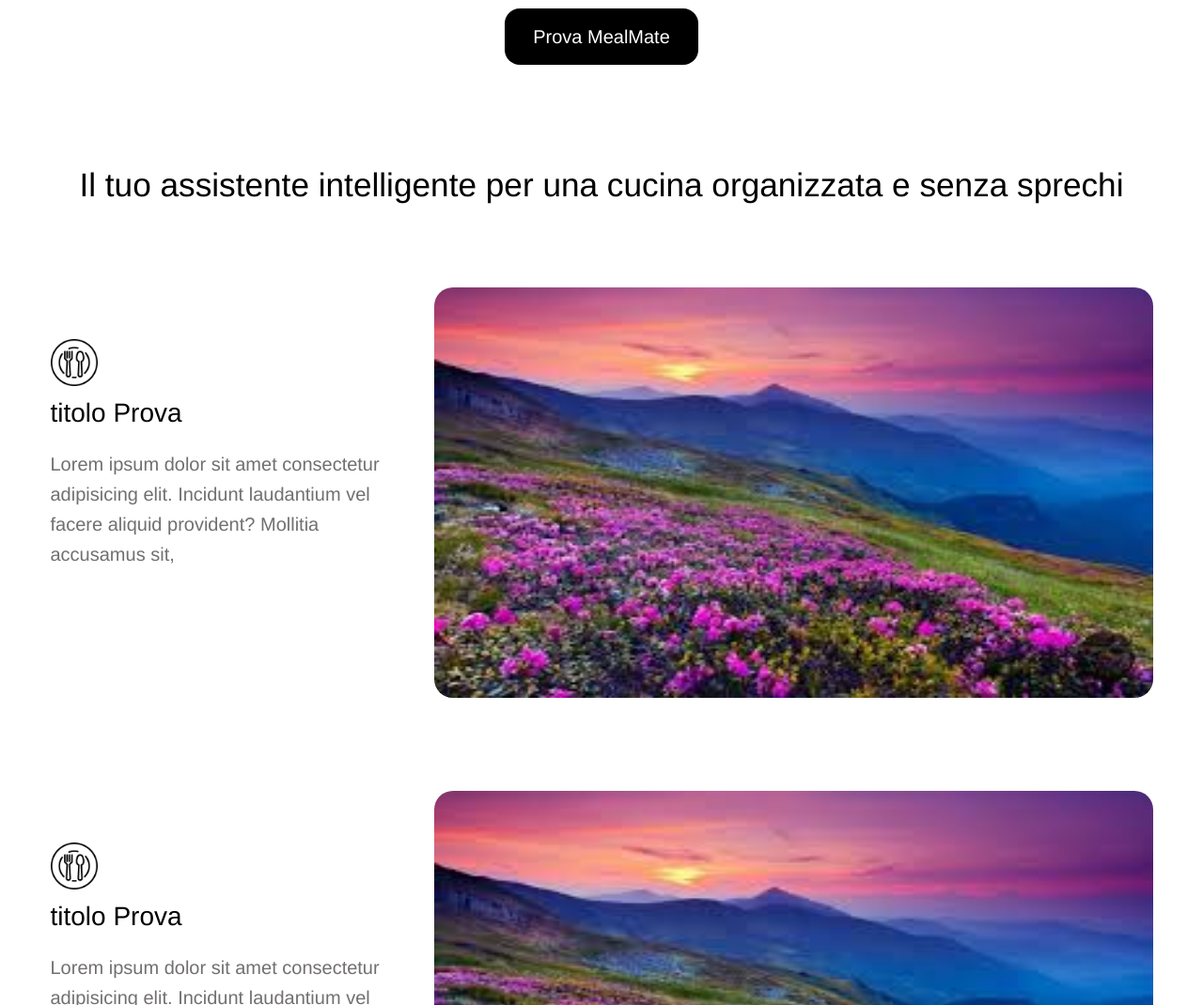
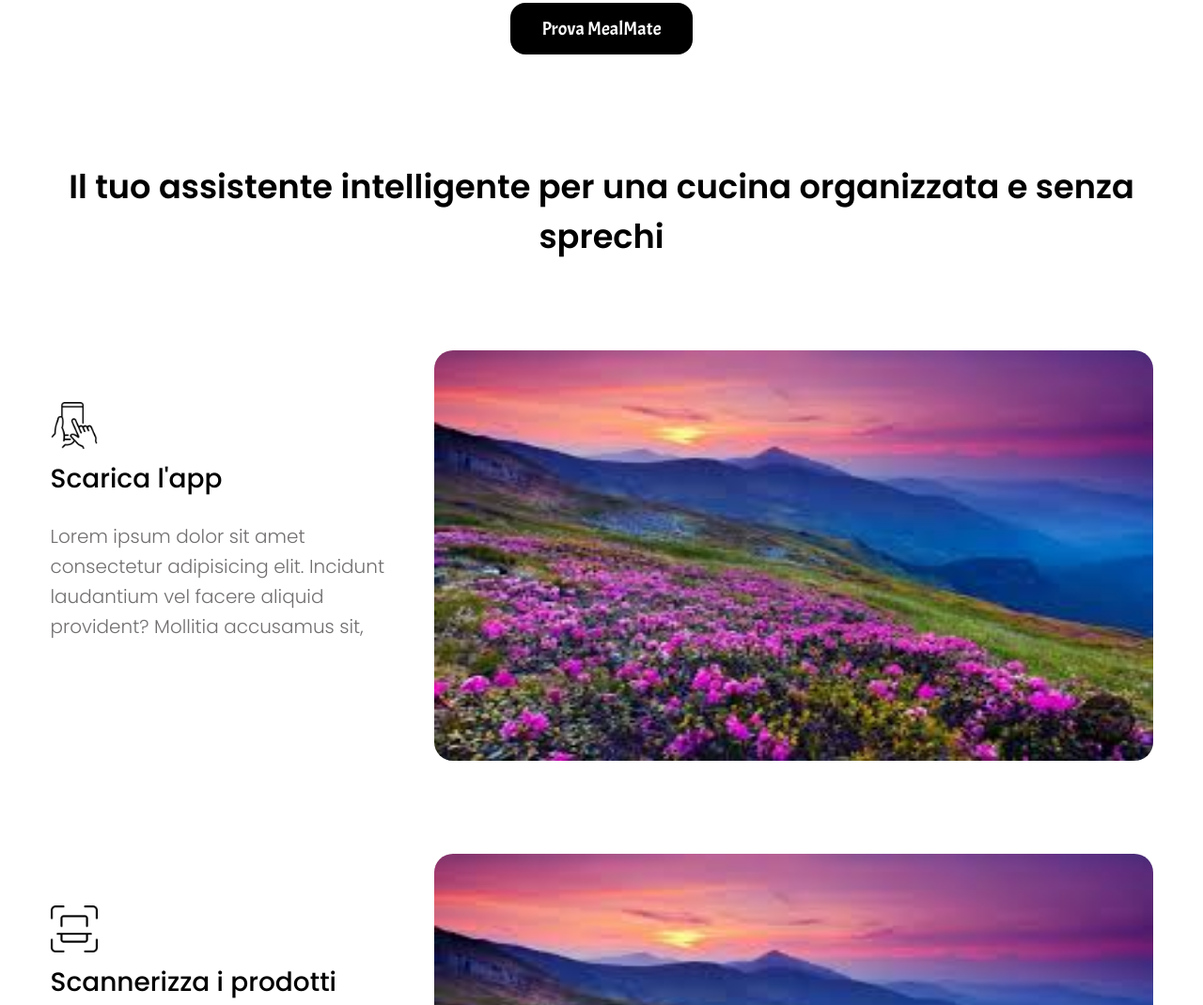
Before and after one commit to Nikola-ra/MealMate, a plain HTML site: page site/index.html in a window 1280 px wide. Shown: the part 647-1717 px from the top of the page at 94% size. Drawn offline with Linux system fonts and the light colour scheme.

Commit message:
megagasata nel puzzong, colori sgasanti

```diff
--- /dev/null
+++ b/site/fonts/fonts.css
@@ -0,0 +1,115 @@
+/* Poppins */
+.poppins-thin {
+font-family: "Poppins", serif;
+font-weight: 100;
+font-style: normal;
+}
+
+.poppins-extralight {
+font-family: "Poppins", serif;
+font-weight: 200;
+font-style: normal;
+}
+
+.poppins-light {
+font-family: "Poppins", serif;
+font-weight: 300;
+font-style: normal;
+}
+
+.poppins-regular {
+font-family: "Poppins", serif;
+font-weight: 400;
+font-style: normal;
+}
+
+.poppins-medium {
+font-family: "Poppins", serif;
+font-weight: 500;
+font-style: normal;
+}
+
+.poppins-semibold {
+font-family: "Poppins", serif;
+font-weight: 600;
+font-style: normal;
+}
+
+.poppins-bold {
+font-family: "Poppins", serif;
+font-weight: 700;
+font-style: normal;
+}
+
+.poppins-extrabold {
+font-family: "Poppins", serif;
+font-weight: 800;
+font-style: normal;
+}
+
+.poppins-black {
+font-family: "Poppins", serif;
+font-weight: 900;
+font-style: normal;
+}
+
+.poppins-thin-italic {
+font-family: "Poppins", serif;
+font-weight: 100;
+font-style: italic;
+}
+
+.poppins-extralight-italic {
+font-family: "Poppins", serif;
+font-weight: 200;
+font-style: italic;
+}
+
+.poppins-light-italic {
+font-family: "Poppins", serif;
+font-weight: 300;
+font-style: italic;
+}
+
+.poppins-regular-italic {
+font-family: "Poppins", serif;
+font-weight: 400;
+font-style: italic;
+}
+
+.poppins-medium-italic {
+font-family: "Poppins", serif;
+font-weight: 500;
+font-style: italic;
+}
+
+.poppins-semibold-italic {
+font-family: "Poppins", serif;
+font-weight: 600;
+font-style: italic;
+}
+
+.poppins-bold-italic {
+font-family: "Poppins", serif;
+font-weight: 700;
+font-style: italic;
+}
+
+.poppins-extrabold-italic {
+font-family: "Poppins", serif;
+font-weight: 800;
+font-style: italic;
+}
+
+.poppins-black-italic {
+font-family: "Poppins", serif;
+font-weight: 900;
+font-style: italic;
+}
+
+/* Acme */
+.acme-regular {
+font-family: "Acme", serif;
+font-weight: 400;
+font-style: normal;
+}
--- a/site/index.html
+++ b/site/index.html
@@ -5,13 +5,17 @@
   <link rel="preconnect" href="https://fonts.gstatic.com" crossorigin>
   <link href="https://fonts.googleapis.com/css2?family=Acme&display=swap" rel="stylesheet">
   <link rel="stylesheet" href="styles.css">
+  <link rel="preconnect" href="https://fonts.googleapis.com">
+  <link rel="preconnect" href="https://fonts.gstatic.com" crossorigin>
+  <link href="https://fonts.googleapis.com/css2?family=Poppins:ital,wght@0,100;0,200;0,300;0,400;0,500;0,600;0,700;0,800;0,900;1,100;1,200;1,300;1,400;1,500;1,600;1,700;1,800;1,900&display=swap" rel="stylesheet">
+
   <title>MealMate</title>
 </head>
 <body>
   <header>
     <div class="left-header">
       <!-- logo ancora da creare -->
-      <img class="logo" src="img/logo-prova.png" alt="logo">
+      <img class="logo" src="icons/logo.png" alt="logo">
       <p class="project-name">MealMate</p>
     </div>
 
@@ -41,10 +45,10 @@
     <div class="container">
       <div class="content">
         <!-- testo -->
-        <img class="icona" src="img/dish.png" alt="icona">
+        <img class="icona" src="icons/1-step.png" alt="icona">
         <div class="title-container">
           <!-- titolo -->
-          titolo Prova
+          Scarica l'app
         </div>
         <div class="paragrafo-container">
           <!-- paragrafo -->
@@ -60,10 +64,10 @@
     <div class="container">
       <div class="content">
         <!-- testo -->
-        <img class="icona" src="img/dish.png" alt="icona">
+        <img class="icona" src="icons/2-step.png" alt="icona">
         <div class="title-container">
           <!-- titolo -->
-          titolo Prova
+          Scannerizza i prodotti
         </div>
         <div class="paragrafo-container">
           <!-- paragrafo -->
@@ -79,10 +83,10 @@
     <div class="container">
       <div class="content">
         <!-- testo -->
-        <img class="icona" src="img/dish.png" alt="icona">
+        <img class="icona" src="icons/3-step.png" alt="icona">
         <div class="title-container">
           <!-- titolo -->
-          titolo Prova
+          Scegli la ricetta
         </div>
         <div class="paragrafo-container">
           <!-- paragrafo -->
@@ -98,10 +102,10 @@
     <div class="container">
       <div class="content">
         <!-- testo -->
-        <img class="icona" src="img/dish.png" alt="icona">
+        <img class="icona" src="icons/4-step.png" alt="icona">
         <div class="title-container">
           <!-- titolo -->
-          titolo Prova
+          Goditi il piatto
         </div>
         <div class="paragrafo-container">
           <!-- paragrafo -->
--- a/site/styles.css
+++ b/site/styles.css
@@ -1,15 +1,3 @@
-:root {
-  --sys-display-large: 500 5.5rem / 5.625rem Google Sans, Helvetica, Arial, sans-serif;
-  --sys-display-medium: 400 2.5rem / 3rem Google Sans, Helvetica, Arial, sans-serif;
-  --sys-display-small: 400 2.25rem / 2.75rem Google Sans, Helvetica, Arial, sans-serif;
-  --sys-headline-large: 400 2rem / 1.75rem Google Sans, Helvetica, Arial, sans-serif;
-  --sys-headline-small: 400 1.5rem / 2.25rem Google Sans, Helvetica, Arial, sans-serif;
-  --sys-title-large: 400 1.5rem / 2.25rem Google Sans Text, Helvetica, Arial, sans-serif;
-  --sys-body-large: 400 1.125rem / 1.75rem Google Sans Text, Helvetica, Arial, sans-serif;
-  --sys-label-large: 500 1rem / 1.25rem Google Sans Text, Helvetica, Arial, sans-serif;
-  --mat-app-label-large-font: v .$ font-display;
-}
-
 body{
   margin: 0;
 }
@@ -46,15 +34,15 @@ header{
 }
 
 .logo{
-  height: 1.5rem;
+  height: 3rem;
   object-fit: cover;
+  padding-right: 15px;
 }
 .project-name, .menu-ul{
-  font: var(--sys-label-large);
-  letter-spacing: var(--sys-label-large-tracking);
-}
-.project-name{
   font-size: 20px;
+  font-family: "Acme", serif;
+  font-weight: 400;
+  font-style: normal;
 }
 
 /* main */
@@ -74,14 +62,16 @@ header{
   margin: 0 0 44px;
 }
 .gradient-title{
-  background: linear-gradient(to right, rgb(9, 237, 153), rgb(99, 178, 86));
+  background: linear-gradient(to right, #33f671,  #14bd77);
   background-clip: text;
   color: transparent;
 }
 
 .subtitle{
-  font: var(--sys-headline-small);
-  letter-spacing: var(--sys-headline-small-tracking);
+  font-family: "Poppins", serif;
+  font-weight: 400;
+  font-style: normal;
+  font-size: 22px;
   margin: 0 0 .5em;
   color: #726f6f;
   margin: 0 0 44px;
@@ -92,14 +82,15 @@ header{
   color: white;
   border: none;
   border-radius: 16px;
-  font: var(--sys-headline-small);
-  letter-spacing: var(--sys-headline-small-tracking);
+  font-family: "Acme", serif;
+  font-weight: 400;
+  font-style: normal;
   font-size: 20px;
 
-  padding-top: 12px;
-  padding-bottom: 12px;
-  padding-left: 30px;
-  padding-right: 30px;
+  padding-top: 15px;
+  padding-bottom: 15px;
+  padding-left: 33px;
+  padding-right: 33px;
 
   cursor: pointer;
 }
@@ -109,8 +100,9 @@ header{
 }
 
 .title-main{
-  font: var(--sys-body-large);
-  letter-spacing: var(--sys-body-large-tracking);
+  font-family: "Poppins", serif;
+  font-weight: 600;
+  font-style: normal;
   font-size: 35.2px;
   margin:62px;
   text-align: center;
@@ -146,11 +138,23 @@ header{
 }
 .title-container{
   font-size: 28px;
-  margin-bottom: 12px;
+
+  font-family: "Poppins", serif;
+  font-weight: 500;
+  font-style: normal;
 }
 .paragrafo-container{
   margin-top: 24px;
   font-size: 20px;
   line-height: 2rem;
   color: #726f6f;
+  font-family: "Poppins", serif;
+  font-weight: 300;
+  font-style: normal;
 }
+
+/* footer */
+footer{
+  background-color: lightblue;
+  height: 200px;
+}
```
Also changed, not shown: site/icons/1-step.png (added), site/icons/2-step.png (added), site/icons/3-step.png (added), site/icons/4-step.png (added), site/icons/logo.png (added), site/img/dish.png (deleted), site/img/logo-prova.png (deleted).
